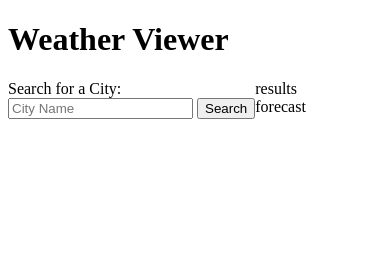
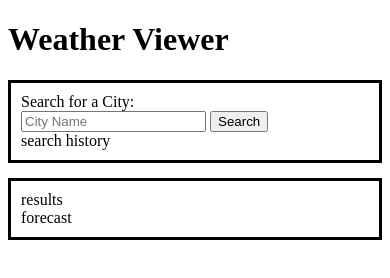
Before and after one commit to Nicholas-Gregory/Weather, a plain HTML site: page index.html in a window 390 px wide. Drawn offline with Linux system fonts and the light colour scheme.

Commit message:
CSS skeleton and media query breakpoints

```diff
--- a/assets/css/style.css
+++ b/assets/css/style.css
@@ -1,3 +1,28 @@
 #flex-container {
     display: flex;
 }
+
+#flex-container section {
+    margin: 15px;
+    padding: 10px;
+    border: solid black;
+}
+
+#input {
+    width: 25%;
+}
+
+#data {
+    width: 75%;
+}
+
+@media screen and (max-width: 992px) {
+    #flex-container {
+        display: block;
+    }
+
+    #flex-container section {
+        width: auto;
+        margin: 15px auto;
+    }
+}
--- a/index.html
+++ b/index.html
@@ -14,7 +14,7 @@
         </h1>
     </header>
     <div id="flex-container">
-        <section>
+        <section id="input">
             <nav>
                 <form name="search-form" id="search-form">
                     <label for="search-input">Search for a City:</label><br>
@@ -22,9 +22,9 @@
                     <input type="submit" value="Search">
                 </form>
             </nav>
-            <div id="search-history"></div>
+            <div id="search-history">search history</div>
         </section>
-        <section>
+        <section id="data">
             <div id="results">results</div>
             <div id="forecast">forecast</div>
         </section>
```
